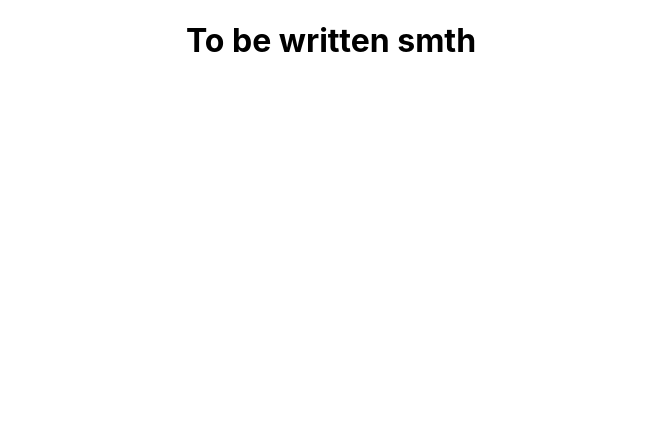
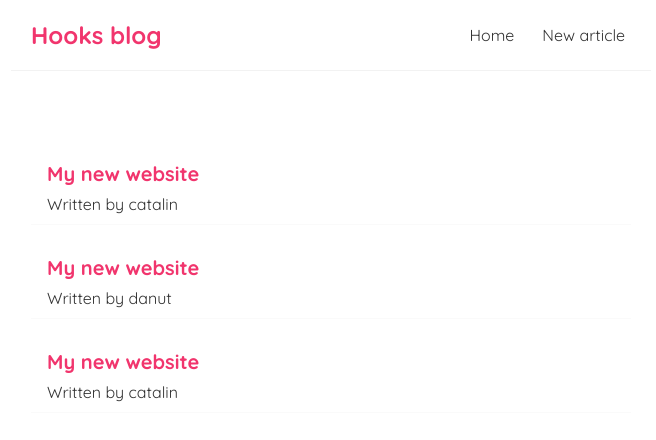
Before and after one commit to catalintugui/blog-hooks, a React (Create React App) app in the folder blog-client/: page / in a window 1280 px wide. Shown: the top 440 px of the page, without its empty margins (309-965 px from the left). Built offline with nearby package versions, Linux system fonts and the light colour scheme.

Commit message:
articles component

```diff
--- a/blog-client/src/App.css
+++ /dev/null
@@ -1,38 +0,0 @@
-.App {
-  text-align: center;
-}
-
-.App-logo {
-  height: 40vmin;
-  pointer-events: none;
-}
-
-@media (prefers-reduced-motion: no-preference) {
-  .App-logo {
-    animation: App-logo-spin infinite 20s linear;
-  }
-}
-
-.App-header {
-  background-color: #282c34;
-  min-height: 100vh;
-  display: flex;
-  flex-direction: column;
-  align-items: center;
-  justify-content: center;
-  font-size: calc(10px + 2vmin);
-  color: white;
-}
-
-.App-link {
-  color: #61dafb;
-}
-
-@keyframes App-logo-spin {
-  from {
-    transform: rotate(0deg);
-  }
-  to {
-    transform: rotate(360deg);
-  }
-}
--- a/blog-client/src/App.js
+++ b/blog-client/src/App.js
@@ -1,10 +1,15 @@
 
-import './App.css';
+import Navbar from './Navbar';
+import Home from './Home';
 
 function App() {
+
   return (
     <div className="App">
-      <h1>To be written smth</h1>
+      <Navbar/>
+      <div className='content'>
+        <Home />
+      </div>
     </div>
   );
 }
--- /dev/null
+++ b/blog-client/src/ArticlesList.js
@@ -0,0 +1,14 @@
+const ArticlesList = ({articles}) => {
+    return(
+        <div className="blog-list">
+            {articles.map(item =>
+               <div className="blog-preview" key={item.id}>
+                    <h2>{item.title}</h2>
+                    <p>Written by {item.author}</p>
+               </div>
+           )}
+        </div>
+    )
+}
+
+export default ArticlesList
--- /dev/null
+++ b/blog-client/src/Home.js
@@ -0,0 +1,17 @@
+import { useState } from "react"
+import ArticlesList from './ArticlesList'
+
+const Home = () => {
+    const [articles, setArticles] = useState([
+        {title: 'My new website', body: 'lorem ipsum dolor sit amet', author: 'catalin', id: 1},
+        {title: 'My new website', body: 'lorem ipsum dolor sit amet', author: 'danut', id: 2},
+        {title: 'My new website', body: 'lorem ipsum dolor sit amet', author: 'catalin', id: 3}
+    ])
+    return (
+        <div className="home">
+           <ArticlesList articles={articles}/>
+        </div>
+    )
+}
+
+export default Home
--- /dev/null
+++ b/blog-client/src/Navbar.js
@@ -0,0 +1,13 @@
+const Navbar = () => {
+    return (
+        <nav className="navbar">
+            <h1>Hooks blog</h1>
+            <div className="links">
+                <a href='/'>Home</a>
+                <a href='/create'>New article</a>
+            </div>
+        </nav>
+    )
+}
+
+export default Navbar
--- a/blog-client/src/index.css
+++ b/blog-client/src/index.css
@@ -1,13 +1,102 @@
-body {
+@import url('https://fonts.googleapis.com/css2?family=Quicksand:wght@300;400;500;600;700&display=swap');
+
+* {
   margin: 0;
-  font-family: -apple-system, BlinkMacSystemFont, 'Segoe UI', 'Roboto', 'Oxygen',
-    'Ubuntu', 'Cantarell', 'Fira Sans', 'Droid Sans', 'Helvetica Neue',
-    sans-serif;
-  -webkit-font-smoothing: antialiased;
-  -moz-osx-font-smoothing: grayscale;
+  font-family: "Quicksand";
+  color: #333;
+}
+.navbar {
+  padding: 20px;
+  display: flex;
+  align-items: center;
+  max-width: 600px;
+  margin: 0 auto;
+  border-bottom: 1px solid #f2f2f2;
+}
+.navbar h1 {
+  color: #f1356d;
+}
+.navbar .links {
+  margin-left: auto;
+}
+.navbar a {
+  margin-left: 16px;
+  text-decoration: none;
+  padding: 6px;
+}
+.navbar a:hover {
+  color: #f1356d;
+}
+.content {
+  max-width: 600px;
+  margin: 40px auto;
+  padding: 20px;
 }
 
-code {
-  font-family: source-code-pro, Menlo, Monaco, Consolas, 'Courier New',
-    monospace;
+/* blog previews / list */
+.blog-preview {
+  padding: 10px 16px;
+  margin: 20px 0;
+  border-bottom: 1px solid #fafafa;
 }
+.blog-preview:hover {
+  box-shadow: 1px 3px 5px rgba(0,0,0,0.1);
+}
+.blog-preview h2 {
+  font-size: 20px;
+  color: #f1356d;
+  margin-bottom: 8px;
+}
+.blog-preview a{
+  text-decoration: none;
+}
+
+/* blog details page */
+.blog-details h2 {
+  font-size: 20px;
+  color: #f1356d;
+  margin-bottom: 10px;
+}
+.blog-details div {
+  margin: 20px 0;
+}
+.blog-details button {
+  background: #f1356d;
+  color: #fff;
+  border: 0;
+  padding: 8px;
+  border-radius: 8px;
+  cursor: pointer;
+}
+
+/* create new blog form */
+.create {
+  max-width: 400px;
+  margin: 0 auto;
+  text-align: center;
+}
+.create label {
+  text-align: left;
+  display: block;
+}
+.create h2 {
+  font-size: 20px;
+  color: #f1356d;
+  margin-bottom: 30px;
+}
+.create input, .create textarea, .create select {
+  width: 100%;
+  padding: 6px 10px;
+  margin: 10px 0;
+  border: 1px solid #ddd;
+  box-sizing: border-box;
+  display: block;
+}
+.create button {
+  background: #f1356d;
+  color: #fff;
+  border: 0;
+  padding: 8px;
+  border-radius: 8px;
+  cursor: pointer;
+}
```
